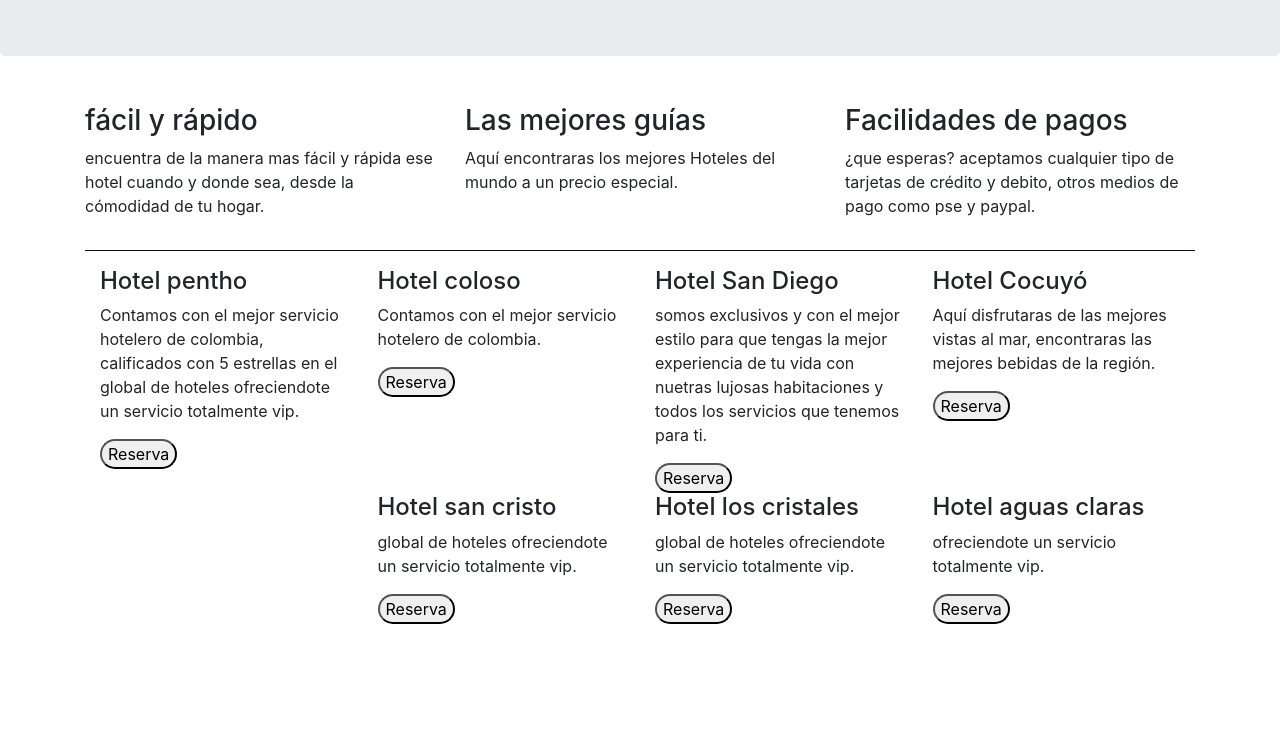
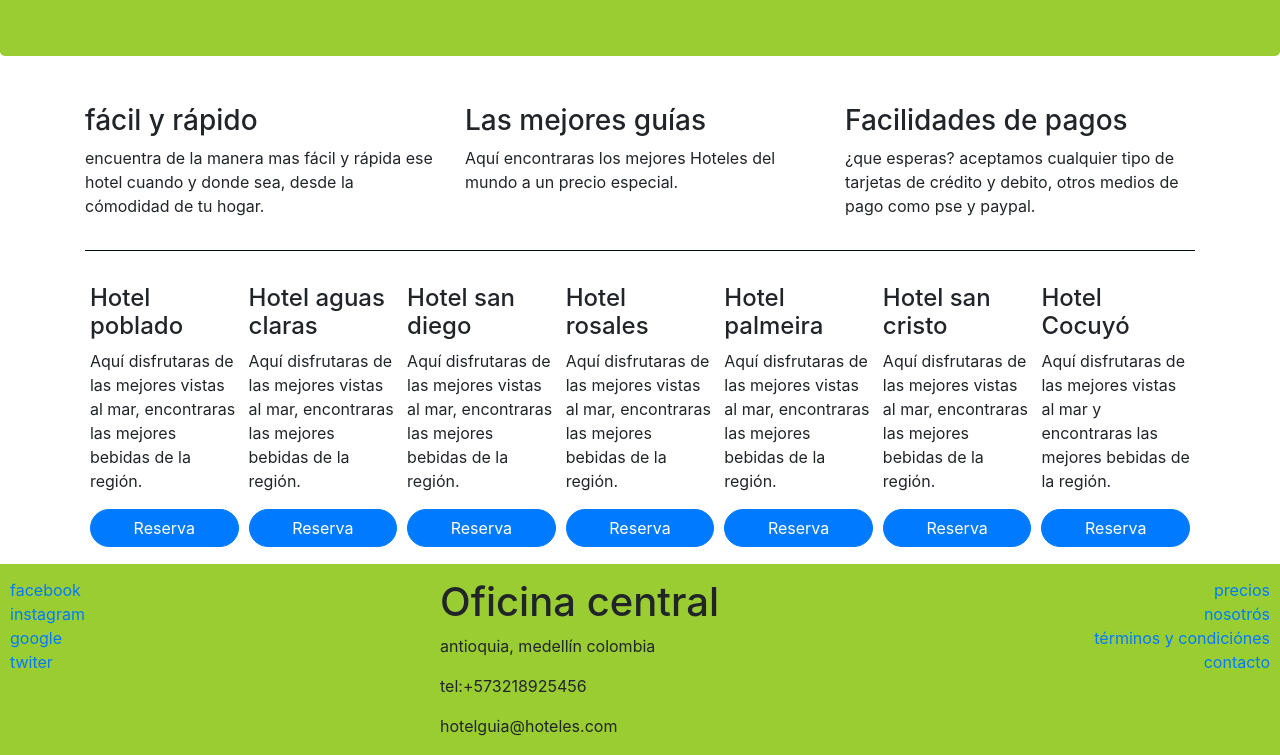
Before and after one commit to John0121/guias-hoteles, a website: page index.html in a window 1280 px wide. Shown: the part 128-883 px from the top of the page. Before the commit the page ends 800 px from the top, so only its background shows below. Drawn offline with nearby package versions, Linux system fonts and the light colour scheme.

Commit message:
añadimos footer y styles con flex

```diff
--- a/css/main.css
+++ b/css/main.css
@@ -0,0 +1,26 @@
+body{
+margin: 0px;
+padding: 0px;
+}
+.jumbotron {
+    background-color: yellowgreen;
+    color:black;
+}
+
+.card-hotel {
+flex: 1 150px;
+padding: 2px 5px 2px 5px ;
+margin-top: 15px;
+}
+
+footer {
+padding: 14px 10px 1px 10px;
+background-color: yellowgreen;
+margin-top: 15px;
+margin-bottom: 0px;
+}
+
+.btn-reserva {
+    width: 100%;
+    border-radius: 25px;
+}
--- a/index.html
+++ b/index.html
@@ -7,6 +7,7 @@
 
     <!-- Bootstrap CSS -->
     <link rel="stylesheet" href="node_modules/bootstrap/dist/css/bootstrap.min.css">
+    <link rel="stylesheet" href="css/main.css">
 
     <title>Guías hoteles</title>
   </head>
@@ -37,47 +38,107 @@
         </p>
       </div>
     </div>
+
       <hr style: color="#031012">
 
     <div class="d-flex flex-wrap flex-row-reverse">
-      <div class="col-sm-3">
+
+      <div class="card-hotel d-flex flex-column justify-content-between">
+        <div>
           <h4>Hotel Cocuyó</h4>
+          <p>Aquí disfrutaras de las mejores vistas al mar y encontraras las mejores bebidas de la región.</p>
+        </div>
+        <div>
+          <button class="btn btn-primary btn-reserva">Reserva</button>
+        </div>
+      </div>
+
+      <div class="card-hotel d-flex flex-column justify-content-between">
+        <div>
+          <h4>Hotel san cristo</h4>
           <p>Aquí disfrutaras de las mejores vistas al mar, encontraras las mejores bebidas de la región.</p>
-         <button style="border-radius: 25px;">Reserva</button>
         </div>
-      <div class="col-sm-3">
-        <h4>Hotel San Diego</h4>
-        <p>somos exclusivos y con el mejor estilo para que tengas la mejor experiencia de tu vida con nuetras lujosas habitaciones y todos los servicios que tenemos para ti.</p>
-        <button style="border-radius: 25px;">Reserva</button>
+        <div>
+          <button class="btn btn-primary btn-reserva">Reserva</button>
         </div>
-      <div class="col-sm-3">
-        <h4>Hotel coloso</h4>
-        <p>Contamos con el mejor servicio hotelero de colombia.</p>
-        <button style="border-radius: 25px;">Reserva</button>
       </div>
-      <div class="col-sm-3">
-        <h4>Hotel pentho</h4>
-        <p>Contamos con el mejor servicio hotelero de colombia, calificados con 5 estrellas en el global de hoteles ofreciendote un servicio totalmente vip.</p>
-        <button style="border-radius: 25px;">Reserva</button>
+
+      <div class="card-hotel d-flex flex-column justify-content-between">
+        <div>
+          <h4>Hotel palmeira</h4>
+          <p>Aquí disfrutaras de las mejores vistas al mar, encontraras las mejores bebidas de la región.</p>
         </div>
-       <div class="col-sm-3">
+        <div>
+          <button class="btn btn-primary btn-reserva">Reserva</button>
+        </div>
+      </div>
+
+      <div class="card-hotel d-flex flex-column justify-content-between">
+        <div>
+          <h4>Hotel rosales</h4>
+          <p>Aquí disfrutaras de las mejores vistas al mar, encontraras las mejores bebidas de la región.</p>
+        </div>
+        <div>
+          <button class="btn btn-primary btn-reserva">Reserva</button>
+        </div>
+      </div>
+
+      <div class="card-hotel d-flex flex-column justify-content-between">
+        <div>
+          <h4>Hotel san diego</h4>
+          <p>Aquí disfrutaras de las mejores vistas al mar, encontraras las mejores bebidas de la región.</p>
+        </div>
+        <div>
+          <button class="btn btn-primary btn-reserva">Reserva</button>
+        </div>
+      </div>
+
+      <div class="card-hotel d-flex flex-column justify-content-between">
+        <div>
           <h4>Hotel aguas claras</h4>
-         <p> ofreciendote un servicio totalmente vip.</p>
-         <button style="border-radius: 25px;">Reserva</button>
+          <p>Aquí disfrutaras de las mejores vistas al mar, encontraras las mejores bebidas de la región.</p>
         </div>
-        <div class="col-sm-3">
-          <h4>Hotel los cristales</h4>
-          <p>global de hoteles ofreciendote un servicio totalmente vip.</p>
-          <button style="border-radius: 25px;">Reserva</button>
+        <div>
+          <button class="btn btn-primary btn-reserva">Reserva</button>
         </div>
-        <div class="col-sm-3">
-          <h4>Hotel san cristo</h4>
-          <p>global de hoteles ofreciendote un servicio totalmente vip.</p>
-          <button style="border-radius: 25px;">Reserva</button>
+      </div>
+
+      <div class="card-hotel d-flex flex-column justify-content-between">
+        <div>
+          <h4>Hotel poblado</h4>
+          <p>Aquí disfrutaras de las mejores vistas al mar, encontraras las mejores bebidas de la región.</p>
+        </div>
+        <div>
+          <button class="btn btn-primary btn-reserva">Reserva</button>
+        </div>
       </div>
     </div>
   </div>
 
+    <footer>
+      <div class="row" >
+        <div class="col-sm-4 d-flex flex-column">
+          <a href="facebook">facebook</a>
+          <a href="instagram">instagram</a>
+          <a href="google">google</a>
+          <a href="twitter">twiter</a>
+        </div>
+        <div class="col-sm-4">
+          <address>
+            <h1>Oficina central</h1>
+            <p>antioquia, medellín colombia</p>
+            <p>tel:+573218925456</p>
+            <p>hotelguia@hoteles.com</p>
+          </address>
+        </div>
+          <div class="col-sm-4 d-flex flex-column align-items-end">
+            <a href="www.facebook.com">precios</a>
+            <a href="www.facebook.com">nosotrós</a>
+            <a href="www.facebook.com">términos y condiciónes</a>
+            <a href="www.facebook.com">contacto</a>
+          </div>
+        </div>
+      </footer>
 
     <!-- Optional JavaScript -->
     <!-- jQuery first, then Popper.js, then Bootstrap JS -->
```
Lines whose indentation alone changed are shown as unchanged.
